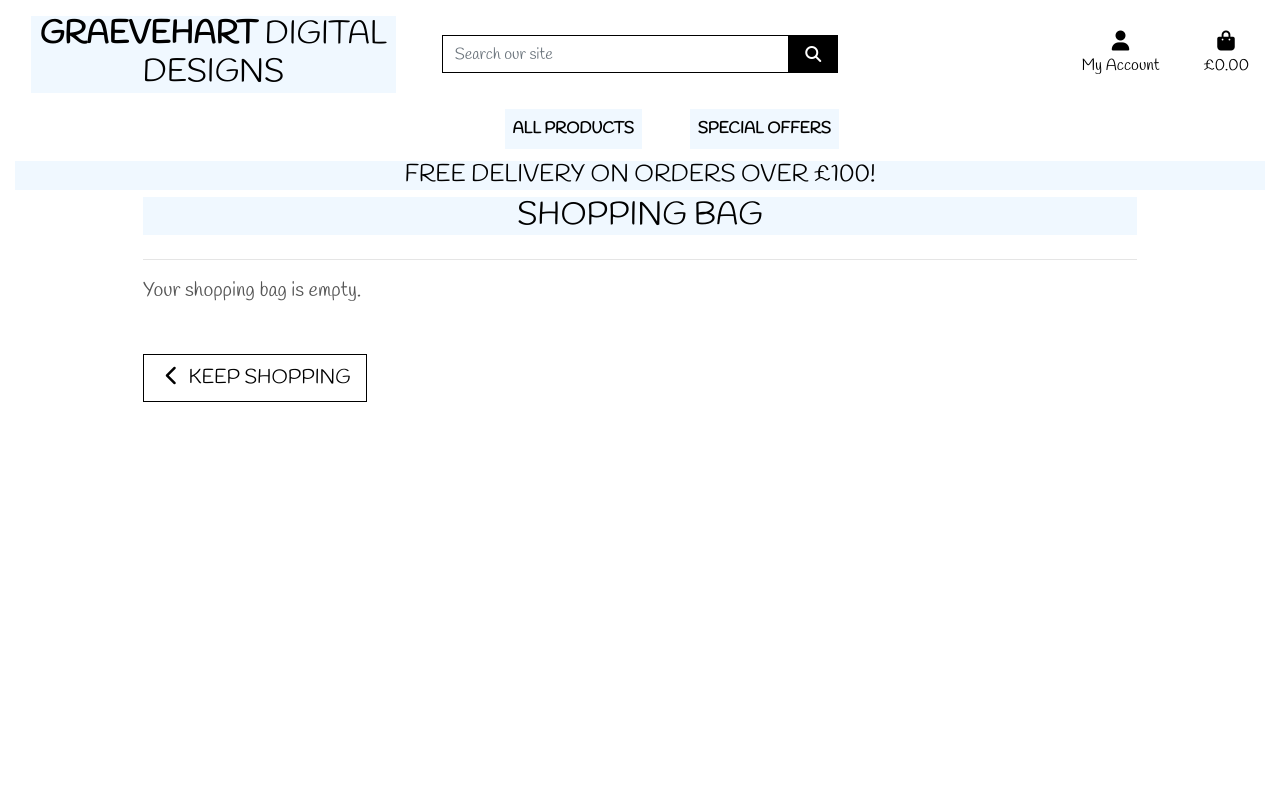
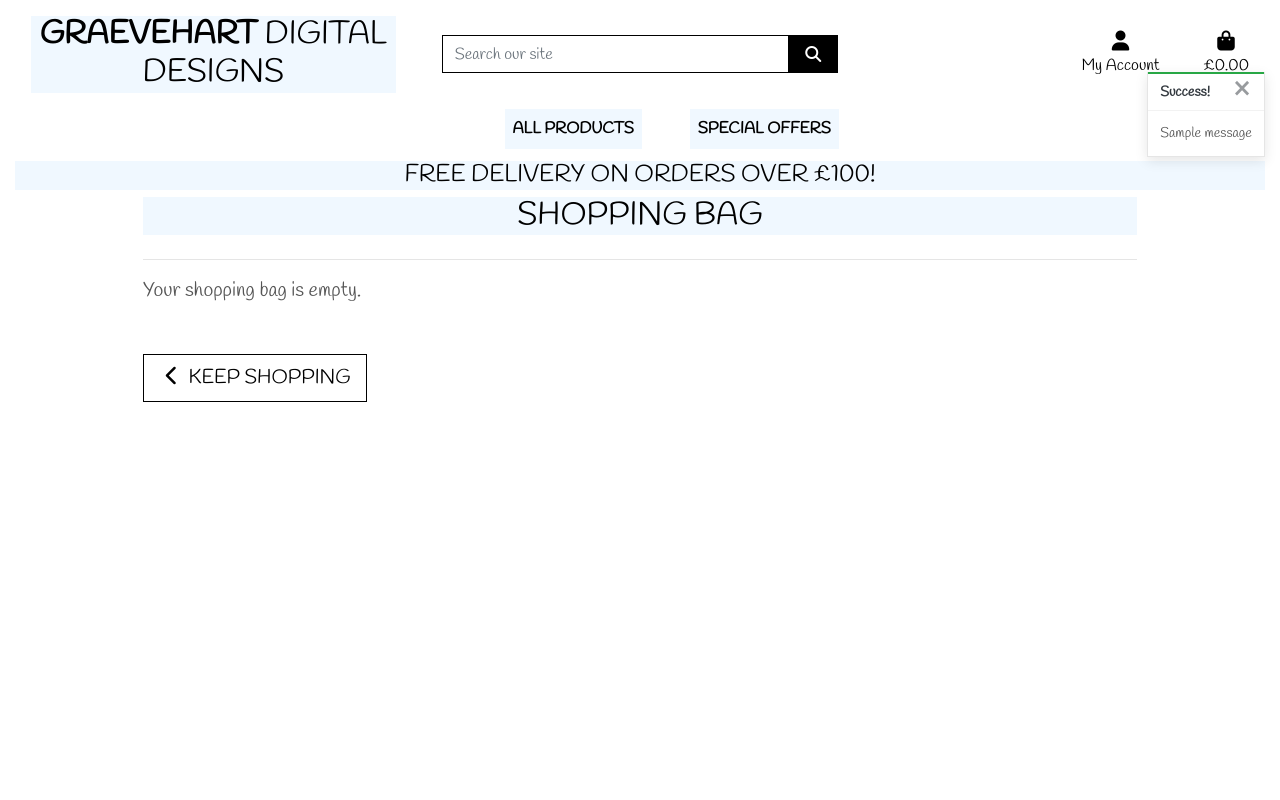
Before and after one commit to GraeA85/Graevehart, a Django app: page /shoppingbag/ in a window 1280 px wide. Run offline with Django 3.2, Linux system fonts and the light colour scheme; tables that the repository leaves empty hold one stand-in row (values such as "Sample post"); one stand-in notice (Sample message) is shown; some libraries are stand-ins or nearby versions.

Commit message:
add toasts to inform user of actions

```diff
--- a/graevehart/settings.py
+++ b/graevehart/settings.py
@@ -78,6 +78,8 @@ TEMPLATES = [
     },
 ]
 
+MESSAGE_STORAGE = 'django.contrib.messages.storage.session.SessionStorage'
+
 AUTHENTICATION_BACKENDS = (
     # Needed to login by username in Django admin, regardless of `allauth`
     'django.contrib.auth.backends.ModelBackend',
--- a/shoppingbag/views.py
+++ b/shoppingbag/views.py
@@ -13,7 +13,7 @@ def view_shoppingbag(request):
 
 
 def add_to_shoppingbag(request, item_id):
-    """ Add a quantity of the specified product to the shopping shoppingbag """
+    """ Add a quantity of the specified product to the shopping shopping bag """
 
     product = Product.objects.get(pk=item_id)
     quantity = int(request.POST.get('quantity'))
@@ -27,7 +27,7 @@ def add_to_shoppingbag(request, item_id):
         )
     else:
         shoppingbag[item_id] = quantity
-        messages.success(request, f'Added {product.name} to your shoppingbag')
+        messages.success(request, f'Added {product.name} to your shopping bag')
 
     request.session['shoppingbag'] = shoppingbag
     return redirect(redirect_url)
@@ -44,13 +44,13 @@ def adjust_shoppingbag(request, item_id):
         shoppingbag = request.session.get('shoppingbag', {})
         shoppingbag[item_id] = int(quantity)
         messages.success(
-            request, f'Changed quantity of {product.name} in your shoppingbag')
+            request, f'Changed quantity of {product.name} in your shopping bag')
     else:
         shoppingbag = request.session.get('shoppingbag', {})
         shoppingbag.pop(item_id, None)
-        messages.success(request, f'Removed {product.name} from your shoppingbag')
+        messages.success(request, f'Removed {product.name} from your shopping bag')
 
-    request.session['shoppingbag'] = shoppingbag
+    request.session['shopping bag'] = shoppingbag
     return redirect(reverse('view_shoppingbag'))
 
 
@@ -61,7 +61,7 @@ def remove_from_shoppingbag(request, item_id):
         product = get_object_or_404(Product, pk=item_id)
         shoppingbag = request.session.get('shoppingbag', {})
         shoppingbag.pop(item_id)
-        messages.success(request, f'Removed {product.name} from your shoppingbag')
+        messages.success(request, f'Removed {product.name} from your shopping bag')
 
         request.session['shoppingbag'] = shoppingbag
         return HttpResponse(status=200)
--- a/static/css/base.css
+++ b/static/css/base.css
@@ -94,6 +94,24 @@ a.category-badge > span.badge:hover {
     cursor: pointer;
 }
 
+/* ------------------------------- bootstrap toasts */
+
+.message-container {
+    position: fixed;
+    top: 72px;
+    right: 15px;
+    z-index: 99999999999;
+}
+
+.custom-toast {
+    overflow: visible;
+}
+
+.toast-capper {
+    height: 2px;
+}
+
+
 /* -------------------------------- Media Queries */
 
 /* Slightly larger container on xl screens */
--- a/templates/base.html
+++ b/templates/base.html
@@ -115,7 +115,21 @@
     </header>
 
     {% if messages %}
-        <div class="message-container"></div>
+        <div class="message-container">
+            {% for message in messages %}
+                {% with message.level as level %}
+                    {% if level == 40 %}
+                        {% include 'includes/toasts/toast_error.html' %}
+                    {% elif level == 30 %}
+                        {% include 'includes/toasts/toast_warning.html' %}
+                    {% elif level == 25 %}
+                        {% include 'includes/toasts/toast_success.html' %}
+                    {% else %}
+                        {% include 'includes/toasts/toast_info.html' %}
+                    {% endif %}
+                {% endwith %}
+            {% endfor %}
+        </div>
     {% endif %}
 
     {% block page_header %}
@@ -125,6 +139,9 @@
     {% endblock %}
 
     {% block postloadjs %}
+    <script type="text/javascript">
+        $('.toast').toast('show');
+    </script>
     {% endblock %}
 
 
--- /dev/null
+++ b/templates/includes/toasts/toast_success.html
@@ -0,0 +1,13 @@
+<div class="toast custom-toast rounded-0 border-top-0" data-autohide="false">
+    <div class="arrow-up arrow-success"></div>
+    <div class="w-100 toast-capper bg-success"></div>
+    <div class="toast-header bg-white text-dark">
+        <strong class="mr-auto">Success!</strong>
+        <button type="button" class="ml-2 mb-1 close text-dark" data-dismiss="toast" aria-label="Close">
+            <span aria-hidden="true">&times;</span>
+        </button>
+    </div>
+    <div class="toast-body bg-white">
+        {{ message }}
+    </div>
+</div>
```
Also changed, not shown: templates/includes/toasts/toast_error.html (added, +13 -0 lines), templates/includes/toasts/toast_info.html (added, +13 -0 lines), templates/includes/toasts/toast_warning.html (added, +13 -0 lines).
